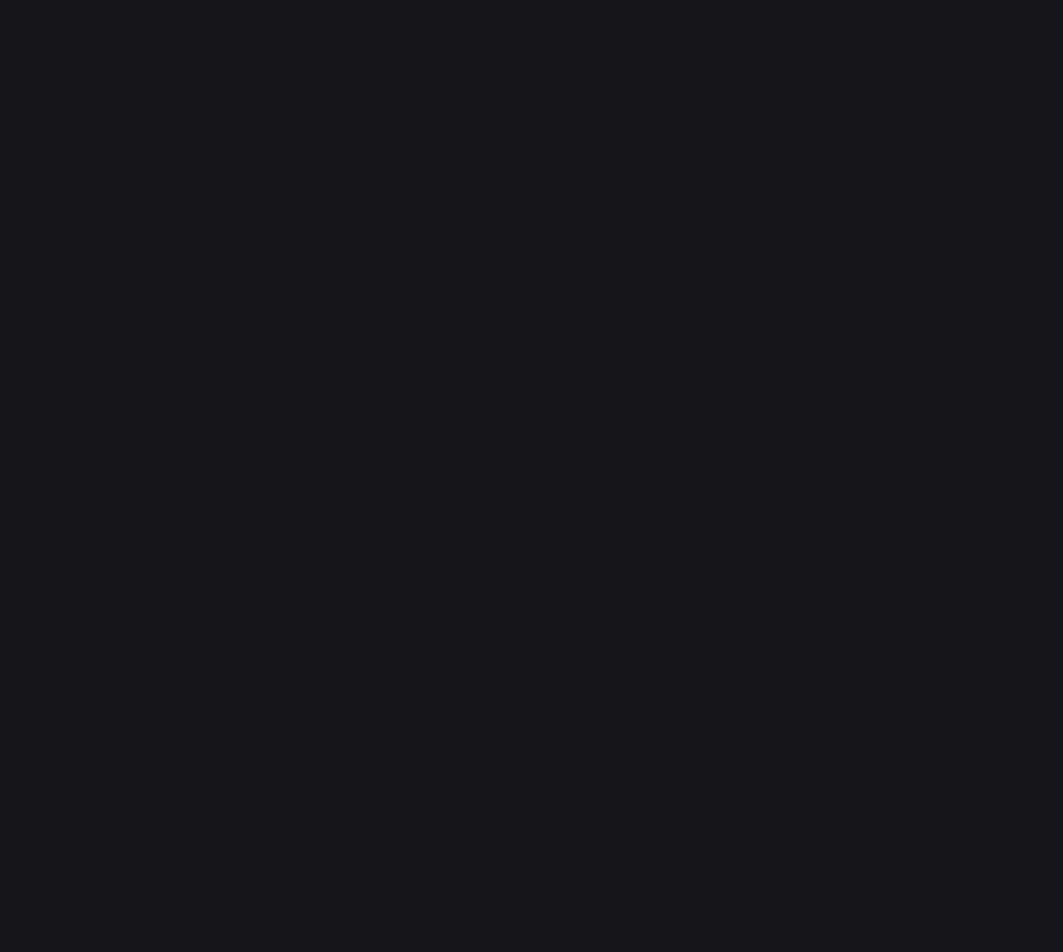
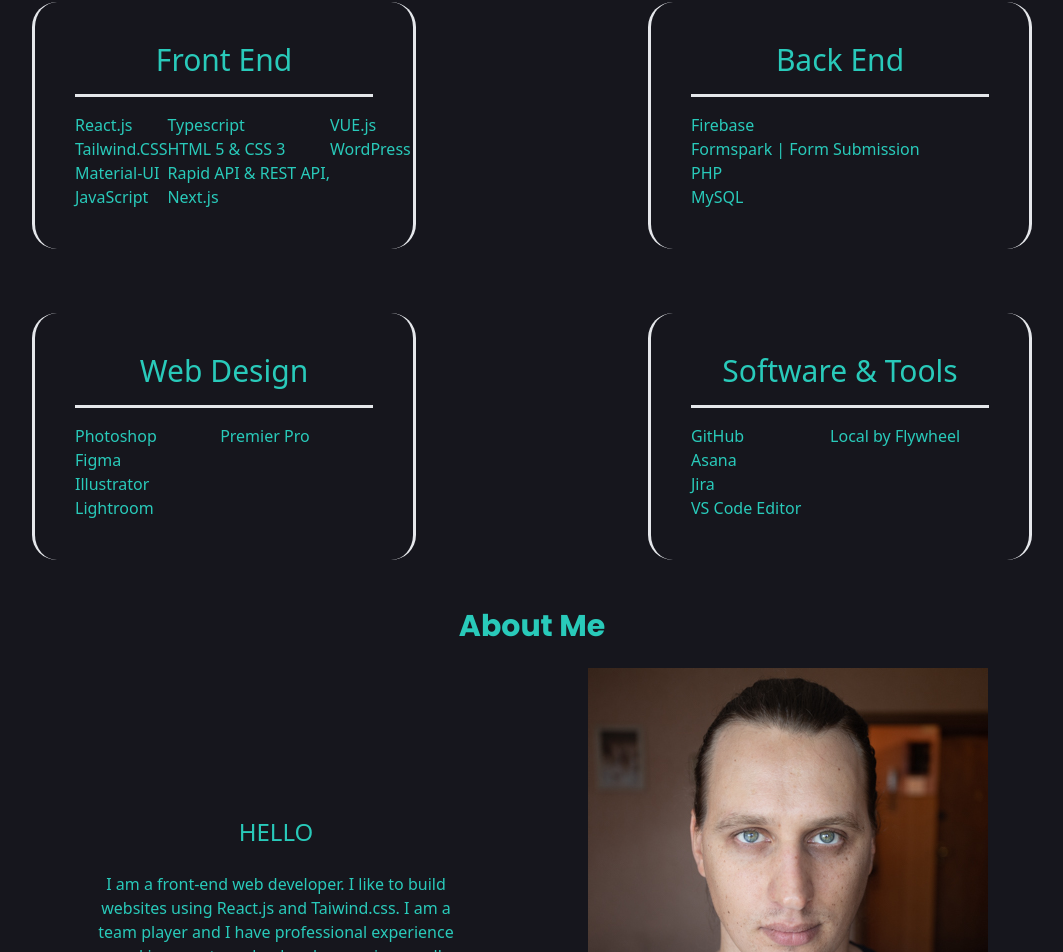
Before and after one commit to MetalJames/web_developer_portfolio, a React (Vite) app: page / in a window 1280 px wide. Shown: the part 1716-2668 px from the top of the page, without its empty margins (108-1171 px from the left). Before the commit the page ends 1706 px from the top, so only its background shows below. Built offline with nearby package versions, Linux system fonts and the light colour scheme.

Commit message:
add skills and about me

```diff
--- a/src/components/AboutMe.tsx
+++ b/src/components/AboutMe.tsx
@@ -1,8 +1,30 @@
-import React from 'react'
+import { aboutme } from '../constants/constants';
 
 const AboutMe = () => {
     return (
-        <div>AboutMe</div>
+        <div>
+            <h1 className='text-3xl font-poppins font-bold text-center py-6'>About Me</h1>
+            {aboutme.map(item=> (
+                <div className='flex w-full justify-center items-center'>
+                    <div className='w-[40%] flex flex-col items-center'>
+                        <h2 className='text-2xl py-6'>{item.title}</h2>
+                        <p className='max-w-[70%] text-center'>{item.description}</p>
+                        <button>{item.resume}</button>
+                    </div>
+                    <div className='w-[40%] flex flex-col justify-center content-center items-center'>
+                        <img src={item.img} alt={item.name} />
+                        <div className='flex w-[350px] justify-between'>
+                            <button><a href={item.linkedIn} />Email Me</button>
+                            <div>
+                                <p className='text-center'>{item.name}</p>
+                                <p className='text-center'>{item.position}</p>
+                            </div>
+                            <button><a href={item.linkedIn} />Linked In</button>
+                        </div>
+                    </div>
+                </div>
+            ))}
+        </div>
     )
 }
 
--- a/src/components/Skills.tsx
+++ b/src/components/Skills.tsx
@@ -1,8 +1,22 @@
-import React from 'react'
+import { webDevSkills } from '../constants/constants';
 
 const Skills = () => {
     return (
-        <div>Skills</div>
+        <div>
+            <h1 className='text-3xl font-poppins font-bold text-center py-6'>SKILLS</h1>
+            <div className='grid grid-cols-2 gap-y-[4rem] w-[full] p-6 justify-items-center'>
+                {webDevSkills.map(webDevSkill=> (
+                    <div className='border-x-[3px] rounded-[25px] w-full p-10 max-w-[30vw]'>
+                        <h3 key={webDevSkill.id} className='text-center text-3xl pb-4'>{webDevSkill.title}</h3>
+                        <ul className='flex flex-col flex-wrap border-t-[3px] pt-4 max-h-[10vw]'>
+                            {webDevSkill.skillslist.map(skill => (
+                                <li key={skill.id} className='font-light'>{skill.skill}</li>
+                            ))}
+                        </ul>
+                    </div>
+                ))}
+            </div>
+        </div>
     )
 }
 
--- a/src/constants/constants.ts
+++ b/src/constants/constants.ts
@@ -1,4 +1,5 @@
 import { aghReactjs, agh, chevysonic, fitness, GPT3, madMovies, realEstate, signOut, tamagotchi, techCityOshawa, theSweetGroceries, travel } from '../aseets/project_covers';
+import volodymyrImg from '../aseets/volodymyr.jpeg';
 
 export const navLinks = [
     {
@@ -129,3 +130,140 @@ export const projects = [
         img: agh
     },
 ]
+
+export const webDevSkills = [
+    {
+        id: 'frontend',
+        title: 'Front End',
+        skillslist: [
+            {
+                id: '1',
+                skill: 'React.js'
+            },
+            {
+                id: '2',
+                skill: 'Tailwind.CSS'
+            },
+            {
+                id: '3',
+                skill: 'Material-UI'
+            },
+            {
+                id: '4',
+                skill: 'JavaScript'
+            },
+            {
+                id: '5',
+                skill: 'Typescript'
+            },
+            {
+                id: '6',
+                skill: 'HTML 5 & CSS 3'
+            },
+            {
+                id: '7',
+                skill: 'Rapid API & REST API,'
+            },
+            {
+                id: '8',
+                skill: 'Next.js'
+            },
+            {
+                id: '9',
+                skill: 'VUE.js'
+            },
+            {
+                id: '10',
+                skill: 'WordPress'
+            },
+        ]
+    },
+    {
+        id: 'backend',
+        title: 'Back End',
+        skillslist: [
+            {
+                id: '1',
+                skill: 'Firebase'
+            },
+            {
+                id: '2',
+                skill: 'Formspark | Form Submission'
+            },
+            {
+                id: '3',
+                skill: 'PHP'
+            },
+            {
+                id: '4',
+                skill: 'MySQL'
+            },
+        ]
+    },
+    {
+        id: 'webdesign',
+        title: 'Web Design',
+        skillslist: [
+            {
+                id: '1',
+                skill: 'Photoshop'
+            },
+            {
+                id: '2',
+                skill: 'Figma'
+            },
+            {
+                id: '3',
+                skill: 'Illustrator'
+            },
+            {
+                id: '4',
+                skill: 'Lightroom'
+            },
+            {
+                id: '5',
+                skill: 'Premier Pro'
+            },
+        ]
+    },
+    {
+        id: 'software&tools',
+        title: 'Software & Tools',
+        skillslist: [
+            {
+                id: '1',
+                skill: 'GitHub'
+            },
+            {
+                id: '2',
+                skill: 'Asana'
+            },
+            {
+                id: '3',
+                skill: 'Jira'
+            },
+            {
+                id: '4',
+                skill: 'VS Code Editor'
+            },
+            {
+                id: '5',
+                skill: 'Local by Flywheel'
+            },
+        ]
+    },
+]
+
+export const aboutme = [
+    {
+        id: 'aboutme',
+        title: 'HELLO',
+        description: 'I am a front-end web developer. I like to build websites using React.js and Taiwind.css. I am a team player and I have professional experience working as a team lead and managing small teams.',
+        resume: '',
+        img: volodymyrImg,
+        name: 'Volodymyr Ruzhak',
+        position: 'Front-end Web Developer',
+        linkedIn: 'https://www.linkedin.com/in/volodymyr-ruzhak-326585138/',
+        email: 'mailto:volodymyr.ruzhak@dcmail.ca'
+    },
+]
```
Also changed, not shown: src/aseets/volodymyr.jpeg (added).
